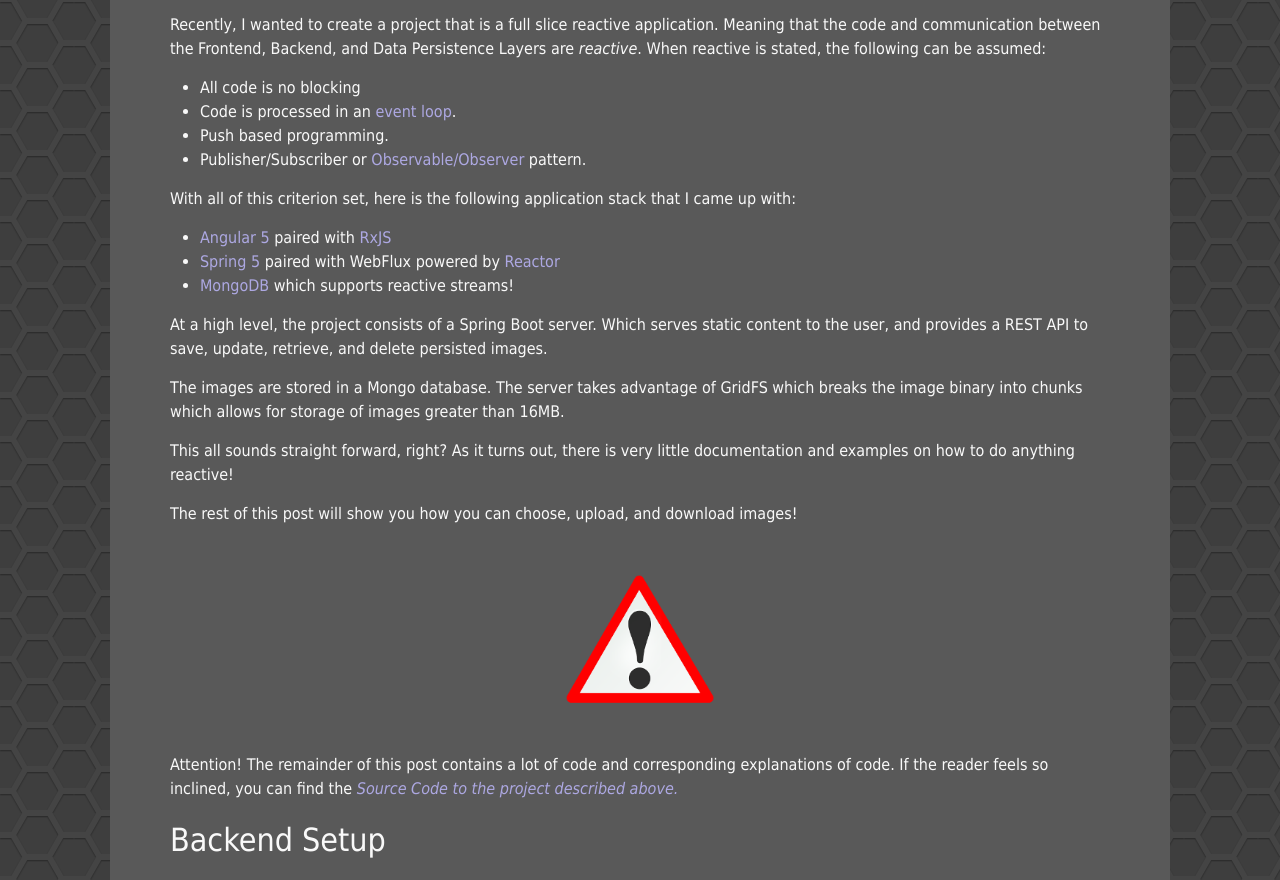
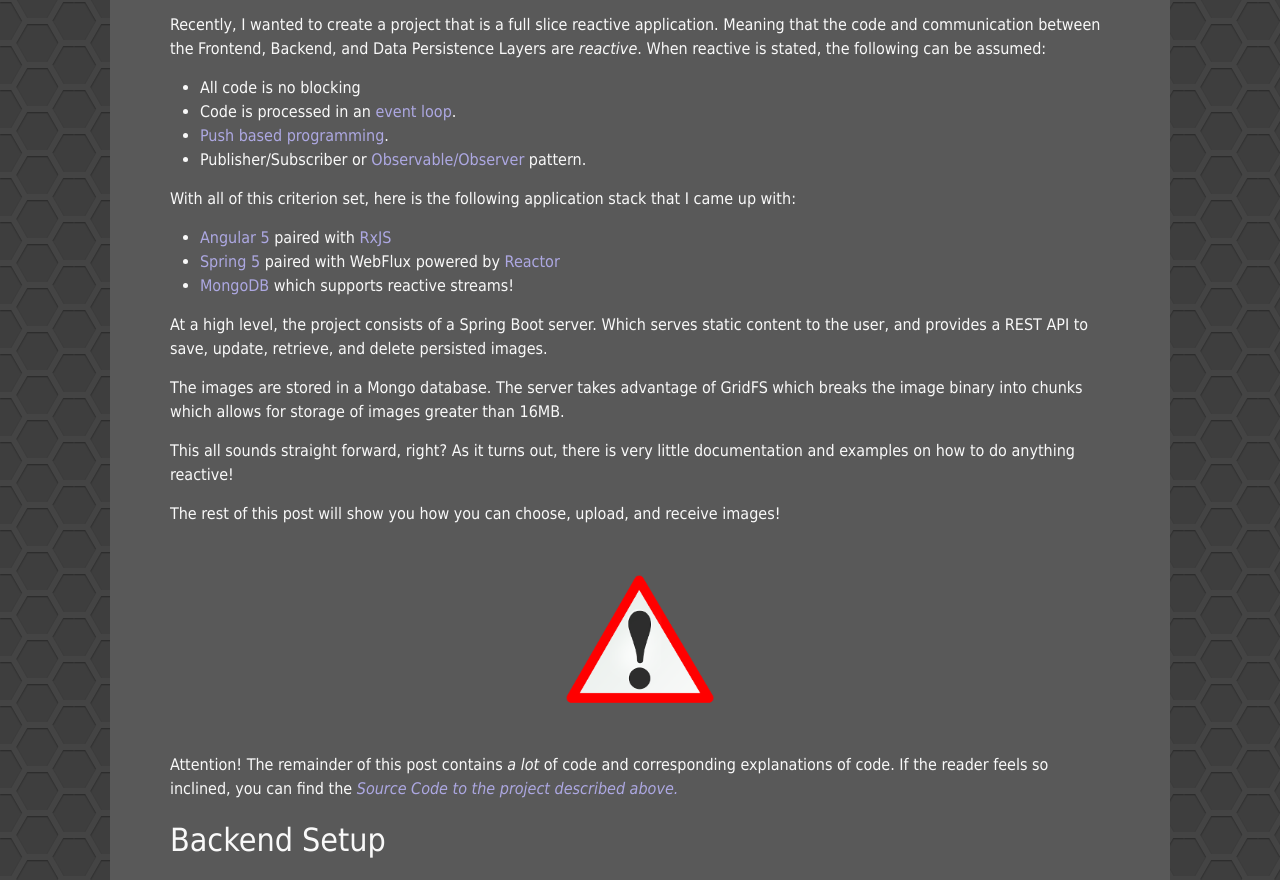
Before and after one commit to Unthrottled/blog, a Jekyll site: the page built from _posts/2017-12-14-Reactive-Mongo-Image-Persistence.md, in a window 1280 px wide and 1400 px high, scrolled down 681 px. Shown: the part 134-1014 px from the top of the window. Built offline with Jekyll 4.4.1, drawn with Linux system fonts in a browser that asks for light colours.

Commit message:
some more grooming

```diff
--- a/_posts/2017-12-14-Reactive-Mongo-Image-Persistence.md
+++ b/_posts/2017-12-14-Reactive-Mongo-Image-Persistence.md
@@ -15,7 +15,7 @@
 
 - All code is no blocking
 - Code is processed in an [event loop](http://vertx.io/docs/guide-for-java-devs/#_core_vert_x_concepts).
-- Push based programming.
+- [Push based programming](https://en.wikipedia.org/wiki/Push_technology).
 - Publisher/Subscriber or [Observable/Observer](http://reactivex.io/intro.html) pattern.
 
 With all of this criterion set, here is the following application stack that I came up with:
@@ -32,11 +32,11 @@
 
 This all sounds straight forward, right? As it turns out, there is very little documentation and examples on how to do anything reactive!
 
-The rest of this post will show you how you can choose, upload, and download images!
+The rest of this post will show you how you can choose, upload, and receive images!
 
 ![Warning]({{site.imageDir}}mongo_images/trigger warnings.png)
 
-Attention! The remainder of this post contains a lot of code and corresponding explanations of code.
+Attention! The remainder of this post contains _a lot_ of code and corresponding explanations of code.
 If the reader feels so inclined, you can find the  *[Source Code to the project described above.](https://github.com/cyclic-reference/mongo-images)*
 
 ## Backend Setup
```
